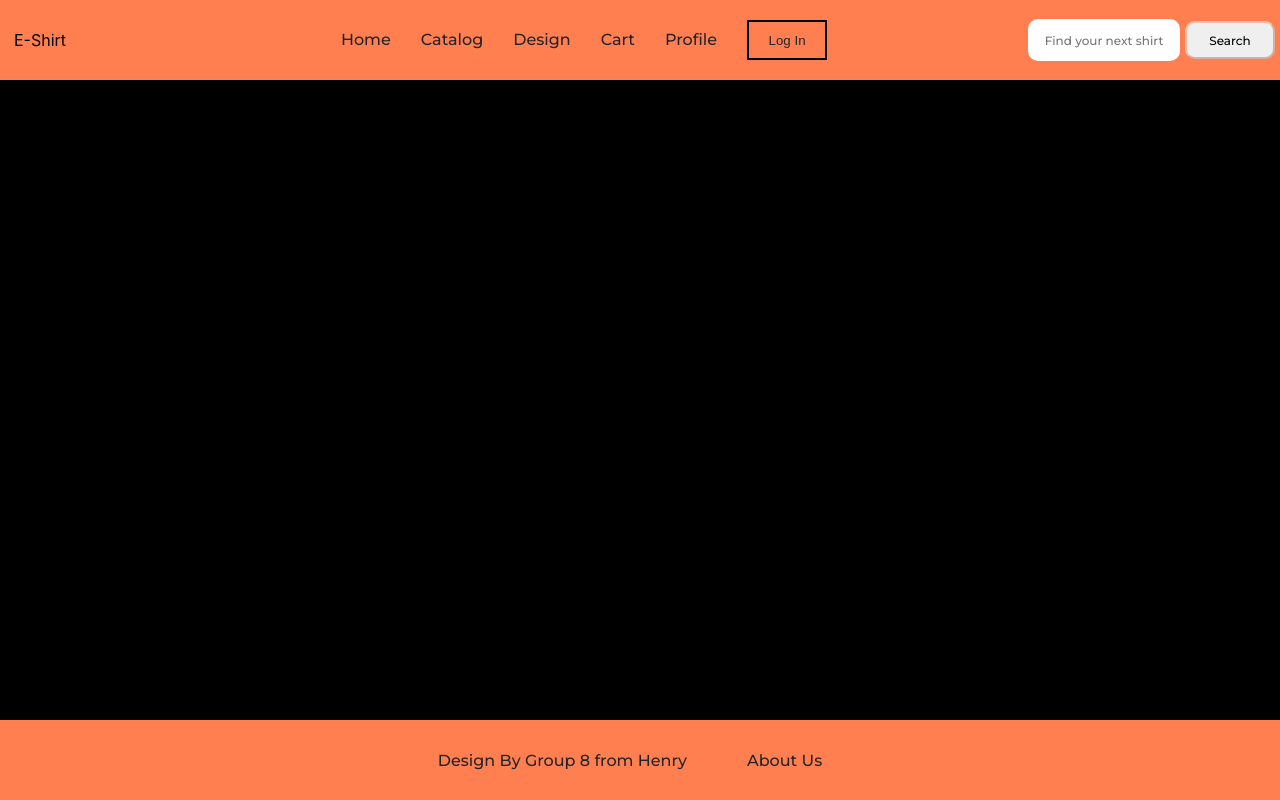
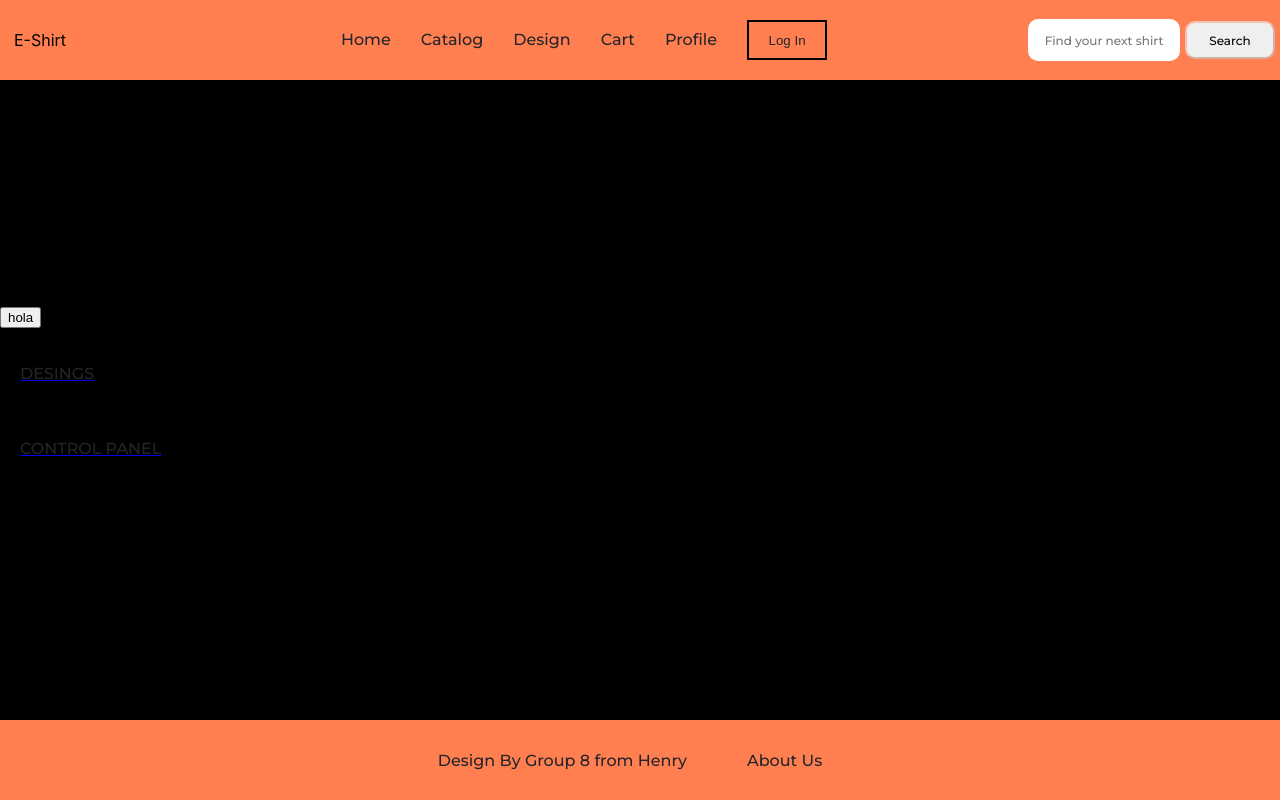
Before and after one commit to rocco9022/eshirt, a React (Create React App) app in the folder ESHIRT/client/: page /design_detail in a window 1280 px wide. Built offline with nearby package versions, Linux system fonts and the light colour scheme; no server answers.

Commit message:
desing and detail for admin

```diff
--- a/ESHIRT/client/src/App.js
+++ b/ESHIRT/client/src/App.js
@@ -21,6 +21,7 @@ import ShirtsAdmin from './Components/Admin/ShirtsAdmin/ShirtsAdmin';
 import Sales from './Components/Admin/Sales/Sales';
 import DesignsAdmin from './Components/Admin/DesignsAdmin/DesignsAdmin';
 import { useAuth0} from "@auth0/auth0-react";
+import DesignDetail from './Components/Admin/DesignsAdmin/DesignDetail';
 
 
 
@@ -64,6 +65,7 @@ function App() {
       <Route exact path= '/shirts_admin' component={ShirtsAdmin}/>
       <Route exact path= '/sales' component={Sales}/>
       <Route exact path= '/desings_admin' component={DesignsAdmin}/>
+      <Route exact path= '/design_detail' component={DesignDetail}/>
       <Route exact path= '/recovery_account' component={RecoveryAccount}/>
       <ProtectedRoute path='/profile' component={Profile} />
       <Route path= '/' component={Footer}/>
--- /dev/null
+++ b/ESHIRT/client/src/Components/Admin/DesignsAdmin/DesignDetail.jsx
@@ -0,0 +1,33 @@
+import React, { useEffect, useState } from "react";
+import { useSelector, useDispatch } from "react-redux";
+import { getShirtById } from "../../../Actions/index";
+import {NavLink} from 'react-router-dom';
+import Style from "./DesignDetail.module.css";
+
+export default function DesignDetail (){
+
+const shirts = useSelector((state) => state.shirtReducer.shirtId);
+const dispatch = useDispatch();
+
+    useEffect(() => {
+      dispatch(getShirtById());
+    }, []);
+
+
+
+
+    return(
+        <div>
+
+   <button>hola</button>
+
+   <NavLink to='/desings_admin'>
+        <h3 className={Style.Btn3}>DESINGS</h3>
+    </NavLink>
+
+   <NavLink to='home_admin'>
+        <h3 className={Style.Btn3}>CONTROL PANEL</h3>
+    </NavLink>
+        </div>
+    )
+}
--- a/ESHIRT/client/src/Components/Admin/DesignsAdmin/DesignsAdmin.jsx
+++ b/ESHIRT/client/src/Components/Admin/DesignsAdmin/DesignsAdmin.jsx
@@ -1,8 +1,30 @@
 import React, { useEffect, useState } from "react";
+import { useSelector, useDispatch } from "react-redux";
 import {NavLink} from 'react-router-dom';
+import { getShirts, deleteShirt, getShirtById} from "../../../Actions/index";
+import ReactHTMLTableToExcel from 'react-html-table-to-excel';
 import Style from "./DesignsAdmin.module.css";
 
 export default function DesignsAdmin() {
+
+const shirts = useSelector((state) => state.shirtReducer.allShirts);
+const dispatch = useDispatch();
+
+    useEffect(() => {
+      dispatch(getShirts());
+    }, []);
+
+    function handleDelete(e) {
+        alert("Shirt " + e.target.value + " deleted");
+        dispatch(deleteShirt(parseInt(e.target.value)));
+      };
+
+      function getShirtById(e) {
+        dispatch(getShirtById(parseInt(e.target.value)));
+    //     history.push('/design_detail');
+    //   };
+      }
+
 
     return(
         <div className={Style.Designs}>
```
Also changed, not shown: ESHIRT/client/src/Components/Admin/DesignsAdmin/DesignDetail.module.css (added).
